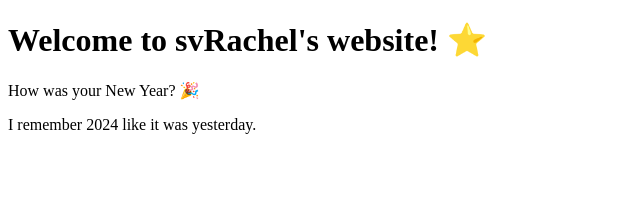
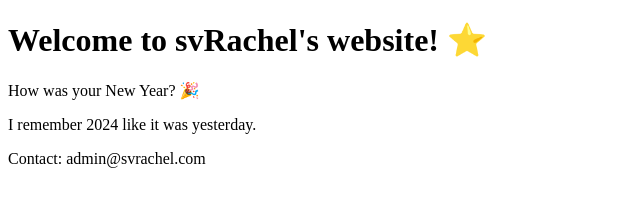
Before and after one commit to mustrmrk/svRachel-home, a plain HTML site: page index.html in a window 1280 px wide. Shown: the whole page, without its empty margins (0-640 px from the left). Drawn offline with Linux system fonts and the light colour scheme.

Commit message:
Update index.html

```diff
--- a/index.html
+++ b/index.html
@@ -7,5 +7,6 @@
       <h1>Welcome to svRachel's website! ⭐️</h1>
       <p>How was your New Year? 🎉</p>
       <p>I remember 2024 like it was yesterday.</p>
+      <p>Contact: admin@svrachel.com</p>
    </body>
 </html>
```
